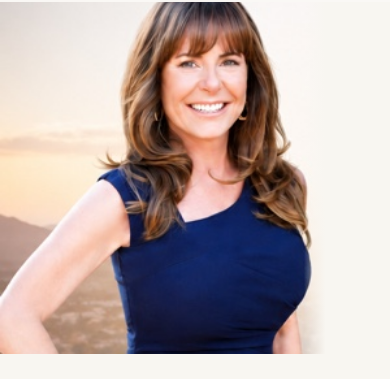
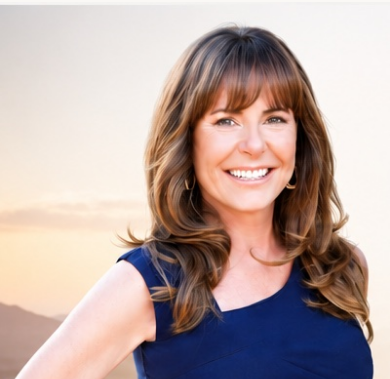
Before and after one commit to JohnandDarcey/Mydesertguide, a website: page outputs/desert-insider/index.html in a window 390 px wide. Shown: the part 66-445 px from the top of the page. Drawn offline with nearby package versions, Linux system fonts and the light colour scheme.

Commit message:
Improve mobile hero framing

```diff
--- a/outputs/desert-insider/app.js
+++ b/outputs/desert-insider/app.js
@@ -9,7 +9,7 @@ import {
   services,
   shopping,
   thingsToDo,
-} from "./data.js?v=20260814-guide-refine";
+} from "./data.js?v=20260814-mobile-hero";
 
 const app = document.querySelector("#app");
 
@@ -798,12 +798,19 @@ function render() {
     <main id="top">
       <section class="hero hero-image-map" aria-label="My Desert Guide featured navigation">
         <img
-          class="hero-art"
+          class="hero-art hero-art-desktop"
           src="${assets.hero}"
           srcset="${assets.heroSmall} 960w, ${assets.heroLarge} 1536w"
           sizes="100vw"
           alt="My Desert Guide featuring Darcey Deetz and a Palm Springs desert landscape"
           fetchpriority="high"
+          decoding="async"
+        />
+        <img
+          class="hero-art hero-art-mobile"
+          src="${assets.heroMobile}"
+          alt=""
+          aria-hidden="true"
           decoding="async"
         />
         <header class="hero-live-header">
--- a/outputs/desert-insider/data.js
+++ b/outputs/desert-insider/data.js
@@ -1,5 +1,6 @@
 export const assets = {
   hero: "./assets/my-desert-guide-hero-darcey.png",
+  heroMobile: "./assets/my-desert-guide-darcey-mobile.jpg",
   heroSmall: "./assets/my-desert-guide-hero-960.jpg",
   heroLarge: "./assets/my-desert-guide-hero-1536.jpg",
   restaurants: "./assets/ig_0e3d77dee4f981a0016a4158fcc6cc8199adf58a6a4e4acdd4.png",
--- a/outputs/desert-insider/index.html
+++ b/outputs/desert-insider/index.html
@@ -44,7 +44,7 @@
       href="https://fonts.googleapis.com/css2?family=Allura&family=Cormorant+Garamond:ital,wght@0,400;0,500;1,400;1,500;1,600&family=Libre+Bodoni:ital,wght@0,400;0,500;0,600;1,400;1,500&family=Montserrat:wght@400;500;600;700;800&display=swap"
       rel="stylesheet"
     />
-    <link rel="stylesheet" href="./styles.css?v=20260814-guide-refine" />
+    <link rel="stylesheet" href="./styles.css?v=20260814-mobile-hero" />
   </head>
   <body>
     <form name="recommendation-alerts" data-netlify="true" netlify-honeypot="bot-field" hidden>
@@ -56,6 +56,6 @@
     <div id="app"></div>
     <script src="./analytics-config.js?v=20260814-new-hero"></script>
     <script src="./analytics.js?v=20260814-new-hero"></script>
-    <script type="module" src="./app.js?v=20260814-guide-refine"></script>
+    <script type="module" src="./app.js?v=20260814-mobile-hero"></script>
   </body>
 </html>
--- a/outputs/desert-insider/styles.css
+++ b/outputs/desert-insider/styles.css
@@ -137,6 +137,10 @@ nav a {
   width: 100%;
 }
 
+.hero-art-mobile {
+  display: none;
+}
+
 .hero-overlay {
   background:
     linear-gradient(90deg, rgba(0, 0, 0, 0.68), rgba(0, 0, 0, 0.22) 54%, rgba(0, 0, 0, 0.06)),
@@ -2262,6 +2266,39 @@ dd {
   }
 }
 
+@media (max-width: 599px) {
+  .hero-image-map {
+    --mobile-hero-photo-height: clamp(480px, 143vw, 570px);
+    min-height: calc(var(--mobile-hero-photo-height) + 748px);
+  }
+
+  .hero-art-desktop,
+  .hero-image-map::after {
+    display: none;
+  }
+
+  .hero-image-map .hero-art-mobile {
+    display: block;
+    height: var(--mobile-hero-photo-height);
+    left: 0;
+    object-fit: cover;
+    object-position: center top;
+    top: 68px;
+    width: 100%;
+  }
+
+  .hero-live-copy {
+    top: calc(68px + var(--mobile-hero-photo-height));
+  }
+
+  .hero-live-actions .button,
+  .hero-mobile-nav a,
+  .hero-contact-actions a,
+  .hero-mobile-curated {
+    border-radius: var(--control-radius);
+  }
+}
+
 @media (prefers-reduced-motion: reduce) {
   *,
   html {
```
Also changed, not shown: outputs/desert-insider/assets/my-desert-guide-darcey-mobile.jpg (added).
